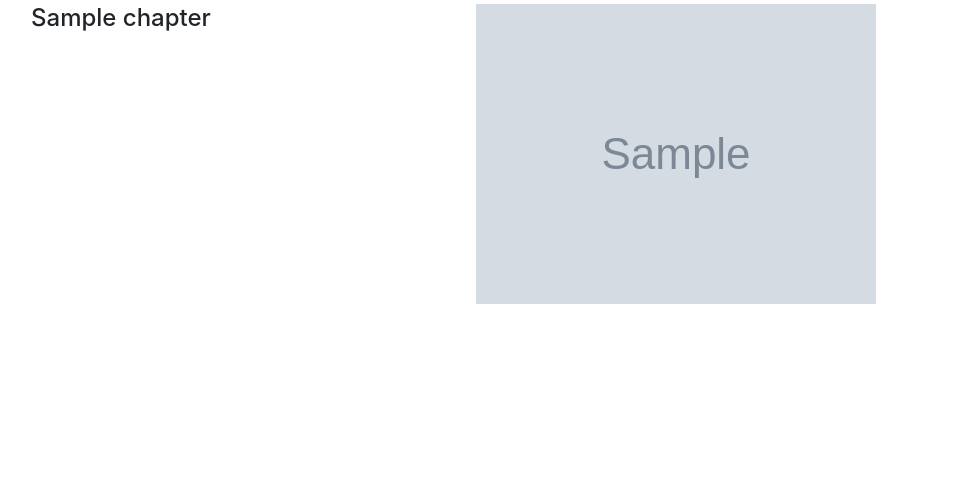
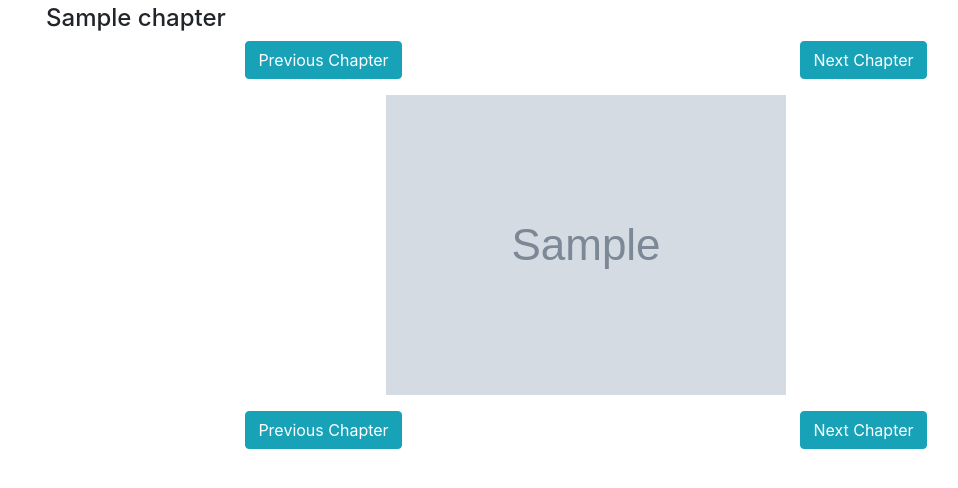
Before and after one commit to eruchii/SFWProject, a Flask app: template templates/read.html in a window 1280 px wide. Shown: the part 56-544 px from the top of the page, without its empty margins (54-1012 px from the left). Run offline with Flask 2, Linux system fonts and the light colour scheme; the template is opened without the code that fills it: most values are stand-ins (such as "Sample title", 1, 10 or a date in 2020); grey boxes marked "Sample" are stand-in pictures; parts of the project's set-up code (start-up, migrations or seed data) failed here and were passed over; some libraries are stand-ins or nearby versions.

Commit message:
add previous / next chapter button

```diff
--- a/app.py
+++ b/app.py
@@ -26,7 +26,7 @@ def update():
     followingManga = [x.strip("\n") for x in open("following.txt","r").readlines()]
     followingManga = list(set(followingManga))
     manga = [blogtruyen.Manga(x) for x in followingManga if "blogtruyen" in x]
-    manga = sorted(manga, key = lambda x: datetime.strptime(x.chapterList[0]["date"], "%d/%m/%Y %H:%M"), reverse = True)
+    manga = sorted(manga, key = lambda x: datetime.strptime(x.lastUpdate, "%d/%m/%Y %H:%M"), reverse = True)
     with open("following.txt","w") as f:
         for x in manga:
             f.write(x.url+"\n")
@@ -48,7 +48,7 @@ def mangaInfo(mangaId):
 
 @app.route("/read/<chapterId>")
 def read(chapterId):
-    url = "https://blogtruyen.com/" + chapterId+ "/thisisfiller"
+    url = "https://blogtruyen.com/" + chapterId.replace("-","/",1)
     thisChapter = blogtruyen.Chapter(url)
     return render_template("read.html", chapter = thisChapter)
 @app.route("/update")
@@ -61,8 +61,8 @@ def addManga():
         newUrl = request.form["mangaUrl"]
         if("blogtruyen" in newUrl):
             with open("following.txt", "a") as f:
+                f.write(newUrl)
                 f.write("\n")
-                f.write(newUrl)
             return render_template("add.html", status = 2)
         return render_template("add.html", status = 1)
     return render_template("add.html", status = 0)
--- a/following.txt
+++ b/following.txt
@@ -1,6 +1,7 @@
+https://blogtruyen.com/8981/black-clover
 https://blogtruyen.com/7627/boku-no-hero-academia
 https://blogtruyen.com/19768/circle-zero-s-otherworldly-hero-business
 https://blogtruyen.com/18196/ojousama-no-shimobe
 https://blogtruyen.com/19277/shishunki-renaissance-david-kun
-https://blogtruyen.com/8981/black-clover
+https://blogtruyen.com/17768/sekkaku-cheat-wo-moratte-isekai-ni-teni-shita-n-dakara-suki-na-you-ni-ikitemitai
 https://blogtruyen.com/15488/ore-wo-suki-nano-wa-omae-dake-ka-yo
--- a/static/css/table.css
+++ b/static/css/table.css
@@ -8,3 +8,11 @@ body {
 .img-home{
     max-height: 400px;
 }
+
+.img-display{
+  object-fit: contain;
+}
+
+.img-read{
+  padding-top: 15px;
+}
--- a/templates/manga.html
+++ b/templates/manga.html
@@ -36,7 +36,7 @@
 							<tbody>
 								{% for i in range(0, manga.chapterCount) %}
 							  <tr>
-									<td> <a href="{{ url_for('read', chapterId = manga.chapterList[i]['id']) }}">{{ manga.chapterList[i]['name'] }}</a></td>
+									<td> <a href="{{ url_for('read', chapterId = manga.chapterList[i]['url']) }}">{{ manga.chapterList[i]['name'] }}</a></td>
 									<td>{{ manga.chapterList[i]['date'] }}</td>
 								</tr>
 								{% endfor %}
--- a/templates/read.html
+++ b/templates/read.html
@@ -9,11 +9,40 @@
 	<div class = "container">
 		<div class="col-12 ml-auto">
 			<div class="row">
-				<h4>{{ chapter.name }}</h4>
+				<div class = "col-12">
+					<h4>{{ chapter.name }}</h4>
+				</div>
+				<div class="listchapter d-flex justify-content-around col-12">
+					{% if chapter.prevChapter != None %}
+					<a href="{{url_for('read', chapterId = chapter.prevChapter)}}" class="btn btn-info" role="button">Previous Chapter</a>
+					{% else %}
+					<a href="#" class="btn btn-info disabled" role="button">Previous Chapter</a>
+					{% endif %}
+
+					{% if chapter.nextChapter != None %}
+					<a href="{{url_for('read', chapterId = chapter.nextChapter)}}" class="btn btn-info" role="button">Next Chapter</a>
+					{% else %}
+					<a href="#" class="btn btn-info disabled" role="button">Next Chapter</a>
+					{% endif %}
+				</div>
+				<div class="col-12 d-block justify-content-center mt-3">
 					{% for img in chapter.images %}
-					<img class="mx-auto img-fluid d-block" src="{{img}}" />
+					<img class="mx-auto img-fluid img-display d-block" src="{{img}}" />
 					{% endfor %}
 				</div>
+				<div class="listchapter d-flex justify-content-around col-12 mt-3">
+						{% if chapter.prevChapter != None %}
+						<a href="{{url_for('read', chapterId = chapter.prevChapter)}}" class="btn btn-info" role="button">Previous Chapter</a>
+						{% else %}
+						<a href="#" class="btn btn-info disabled" role="button">Previous Chapter</a>
+						{% endif %}
+
+						{% if chapter.nextChapter != None %}
+						<a href="{{url_for('read', chapterId = chapter.nextChapter)}}" class="btn btn-info" role="button">Next Chapter</a>
+						{% else %}
+						<a href="#" class="btn btn-info disabled" role="button">Next Chapter</a>
+						{% endif %}
+					</div>
 			</div>
 		</div>
 	</div>
```
Also changed, not shown: blogtruyen/__init__.py (+12 -1 lines).
